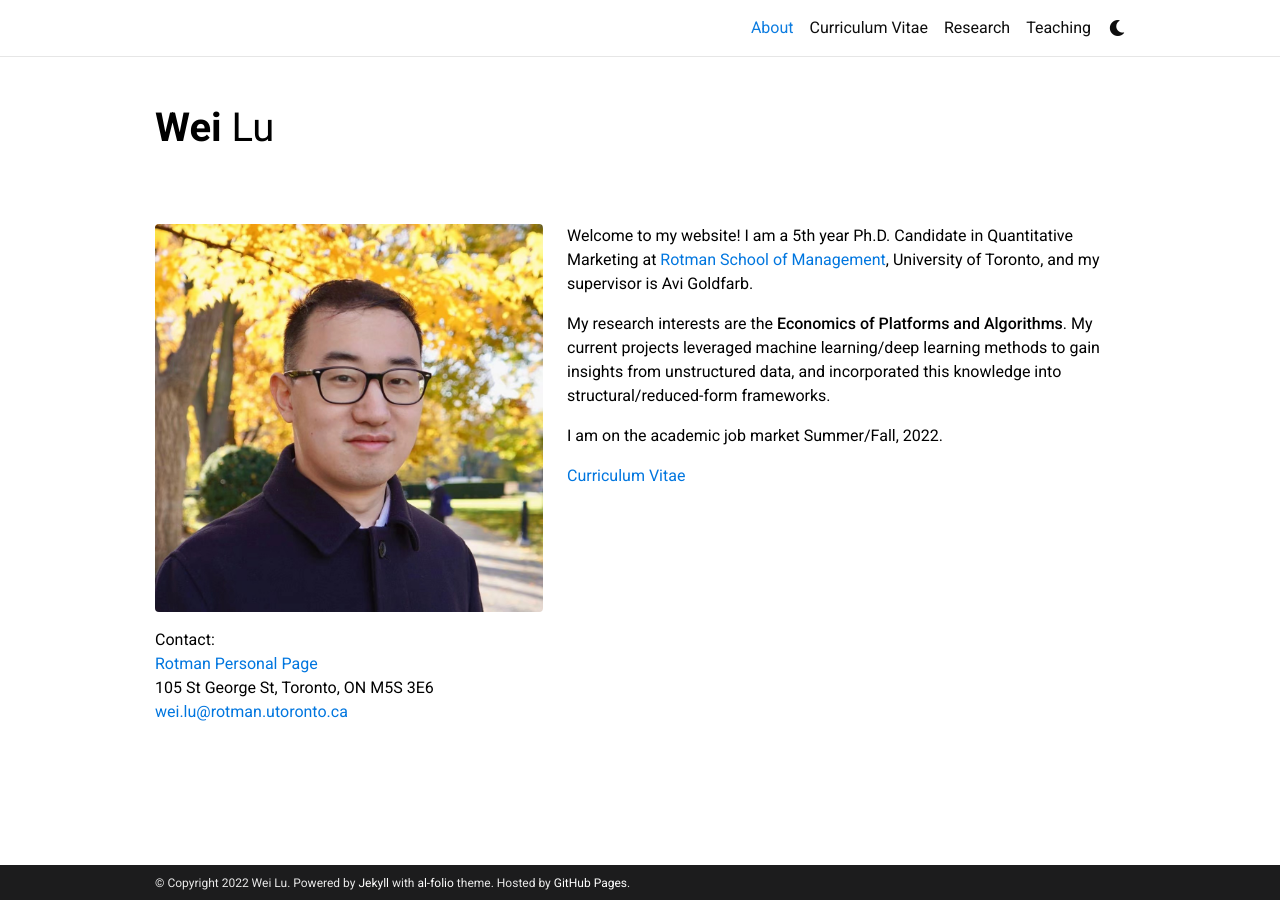
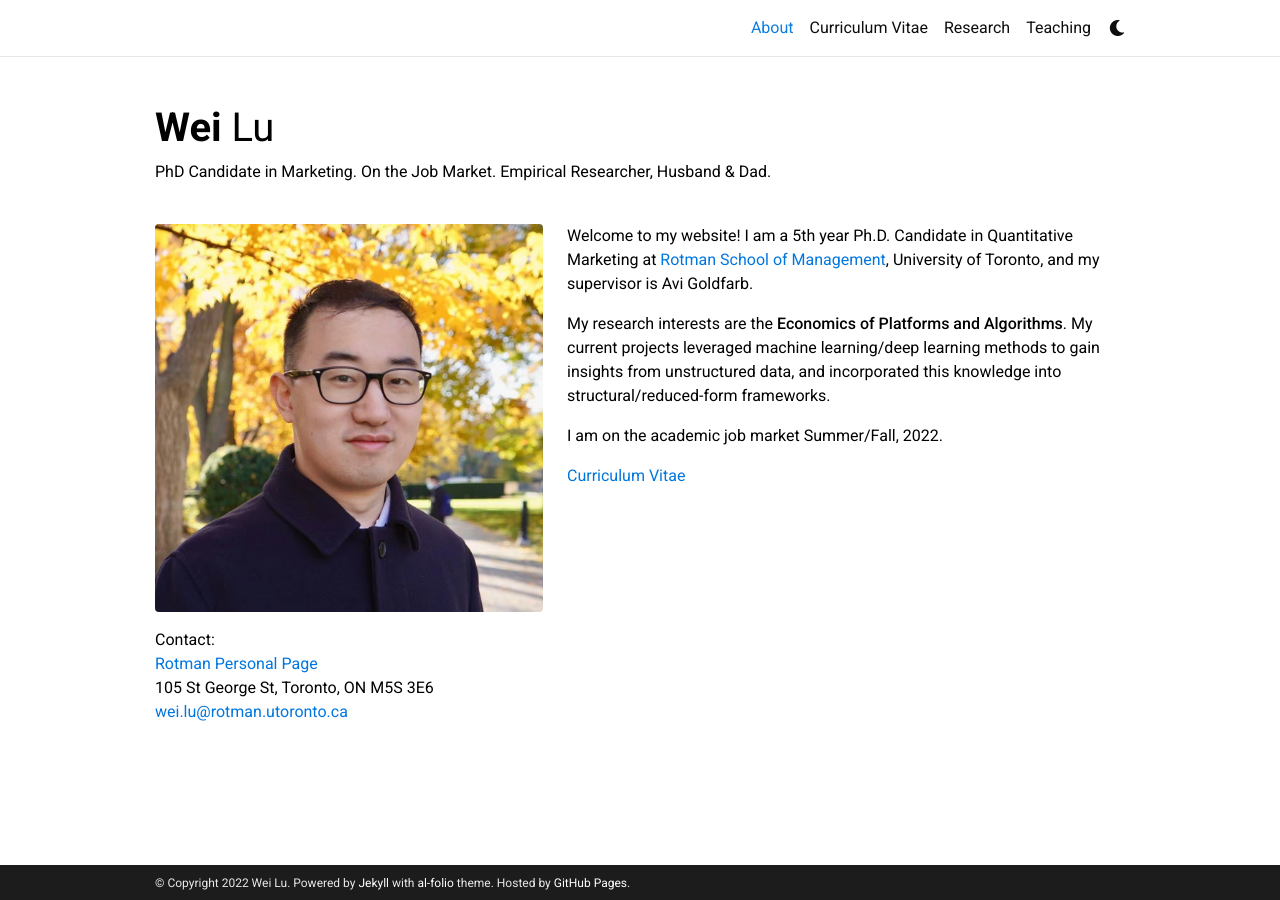
Before and after one commit to weilu-mkt/weilu-mkt.github.io, a Jekyll site: the page built from _pages/about.md, in a window 1280 px wide. Built offline with Jekyll 4.4.1, drawn with Linux system fonts in a browser that asks for light colours; full-size pictures stand in for the smaller copies a plugin makes; comment, search, counter and statistics services are not loaded; a style sheet for code colours, icons or effects is not loaded.

Commit message:
Update about.md

```diff
--- a/_pages/about.md
+++ b/_pages/about.md
@@ -2,7 +2,7 @@
 layout: about
 title: About
 permalink: /
-subtitle: # PhD Candidate in Marketing. On the Job Market. Empirical Researcher, Husband & Dad.
+subtitle: PhD Candidate in Marketing. On the Job Market. Empirical Researcher, Husband & Dad.
 
 profile:
   align: left
```
